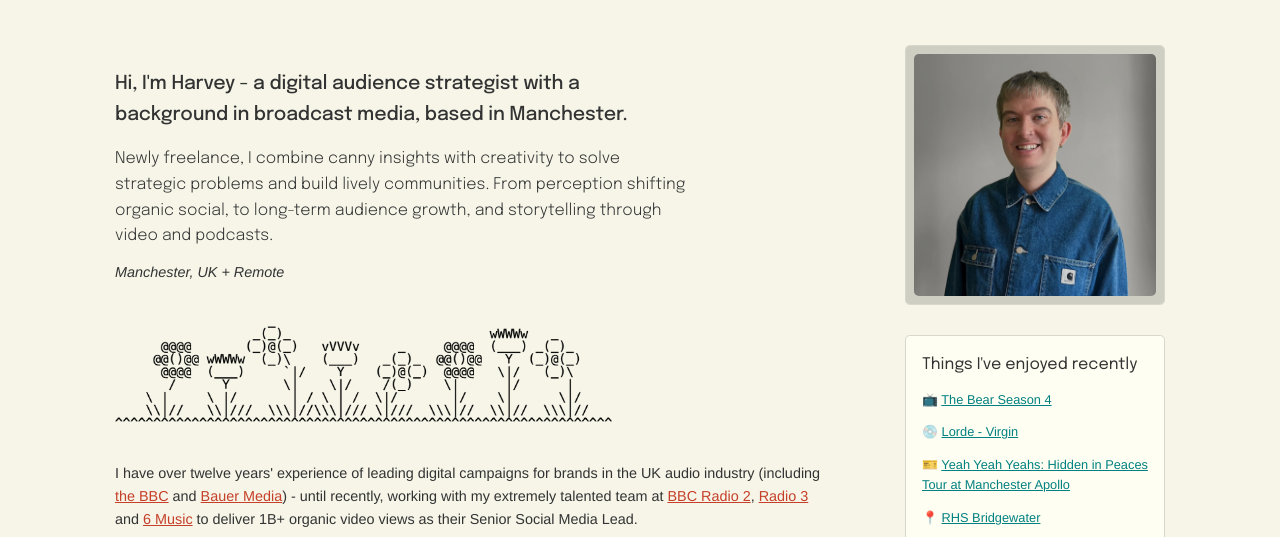
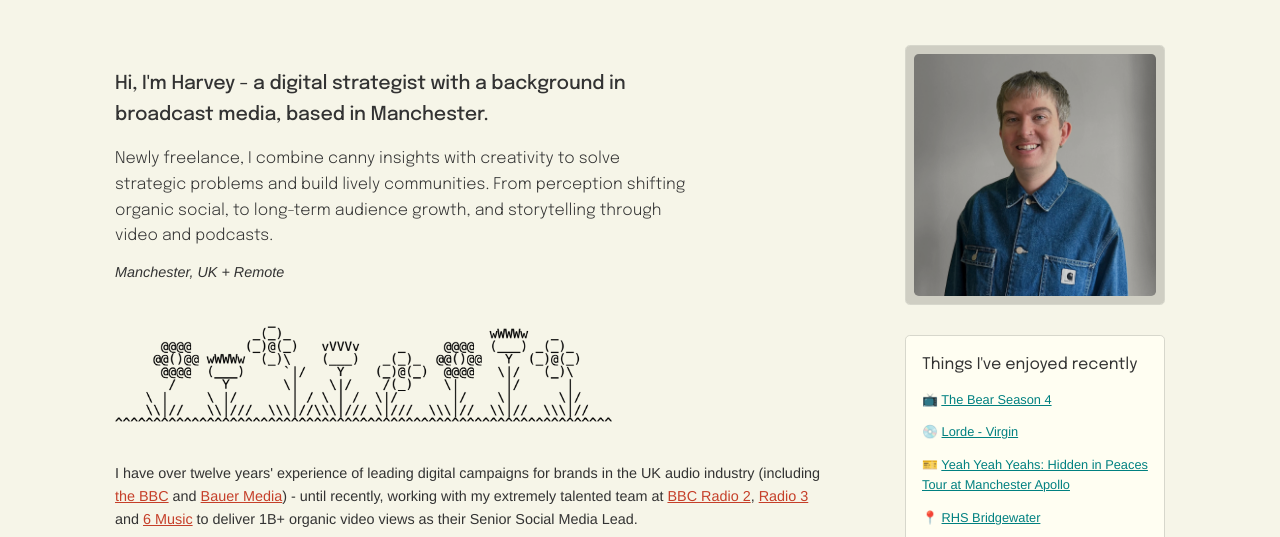
Before and after one commit to harveymccabe/harveymccabe.github.io, a plain HTML site: page index.html in a window 1280 px wide. Shown: the part 110-647 px from the top of the page. Drawn offline with Linux system fonts and the light colour scheme; no server answers.

Commit message:
Initial commit

```diff
--- a/index.html
+++ b/index.html
@@ -71,7 +71,7 @@
       <div class="content-wrapper">
         <main class="main-content">
           <section>
-            <h2>Hi, I'm Harvey - a digital audience strategist with a background in broadcast media, based in Manchester.</h2>
+            <h2>Hi, I'm Harvey - a digital  strategist with a background in broadcast media, based in Manchester.</h2>
               <h3>Newly freelance, I combine canny insights with creativity to solve strategic problems and build lively communities. From perception shifting organic social, to long-term audience growth, and storytelling through video and podcasts.</h3>
             <p><i>Manchester, UK + Remote</i></p>
           </section>
```
